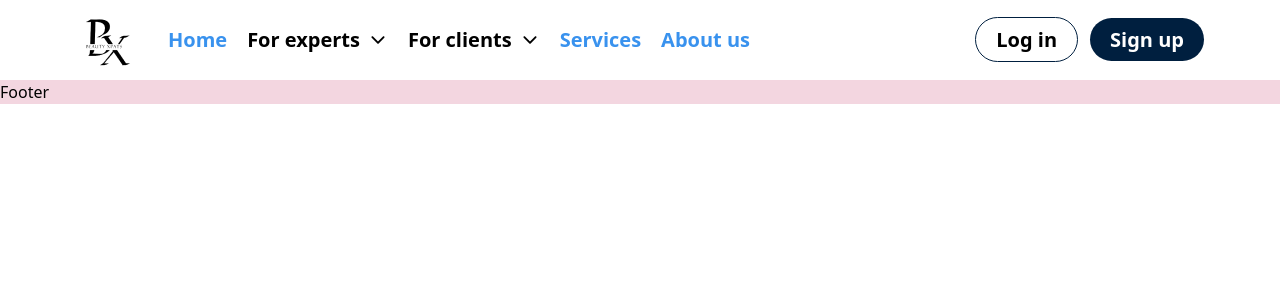
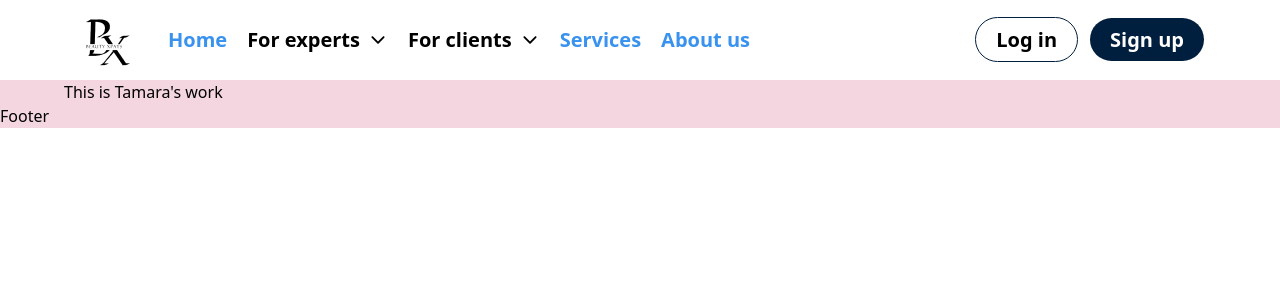
Before and after one commit to Lahitan/beautyexpert, a React (Vite) app: page / in a window 1280 px wide. Shown: the top 300 px of the page. Built offline with nearby package versions, Linux system fonts and the light colour scheme.

Commit message:
i added a sample

```diff
--- a/src/pages/Home/Main.jsx
+++ b/src/pages/Home/Main.jsx
@@ -3,7 +3,9 @@ import React from "react";
 const Main = () => {
 	return (
 		<div className="bg-primary-brand">
-			<div className="w-[90%] mx-auto"></div>
+			<div className="w-[90%] mx-auto">
+				<p>This is Tamara's work</p>
+			</div>
 		</div>
 	);
 };
```
